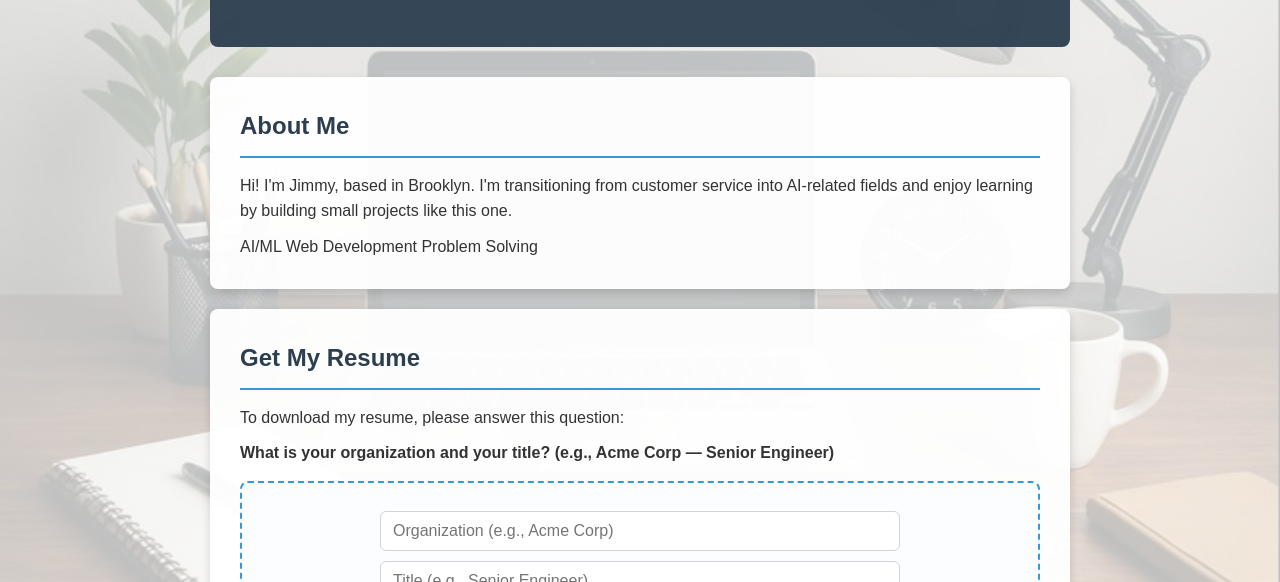
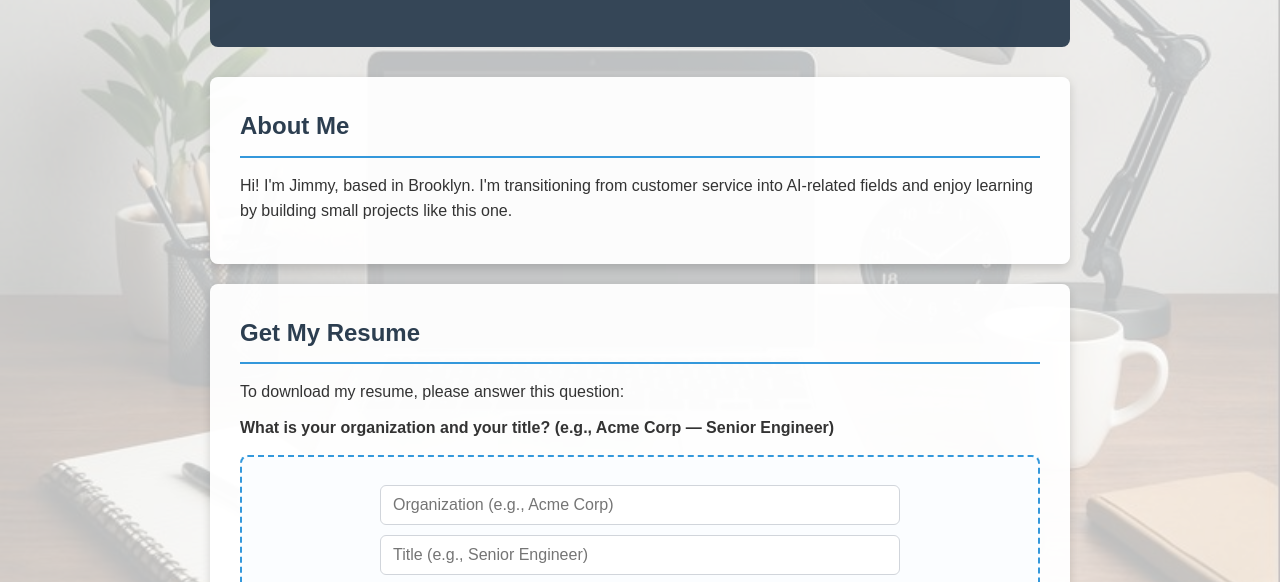
Before and after one commit to jimmyhan-pixel/My-first-website, a plain HTML site: page index.html in a window 1280 px wide. Shown: the part 188-770 px from the top of the page. Drawn offline with Linux system fonts and the light colour scheme.

Commit message:
I delete the skill section.

```diff
--- a/index.html
+++ b/index.html
@@ -27,11 +27,7 @@
         Hi! I'm Jimmy, based in Brooklyn. I'm transitioning from customer service
         into AI-related fields and enjoy learning by building small projects like this one.
       </p>
-      <div class="skills">
-        <span class="skill-tag">AI/ML</span>
-        <span class="skill-tag">Web Development</span>
-        <span class="skill-tag">Problem Solving</span>
-      </div>
+
     </div>
   </section>
 
```
